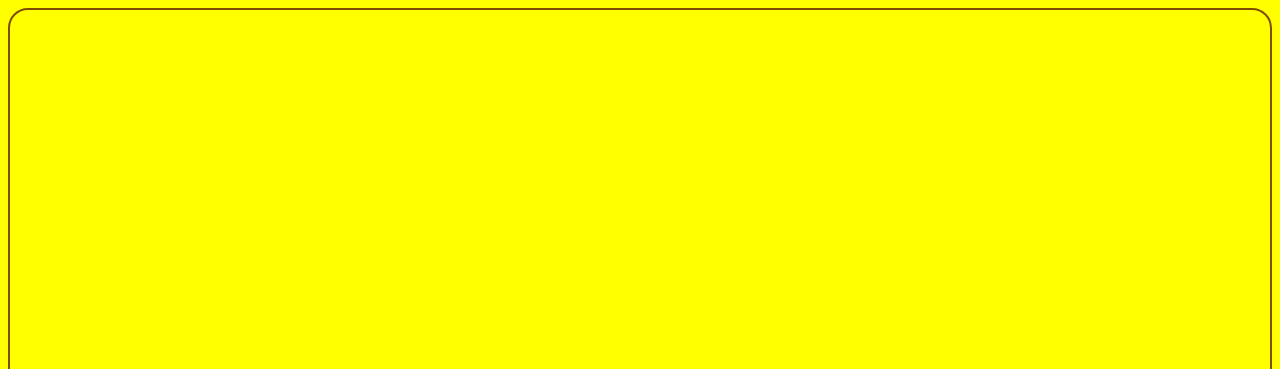
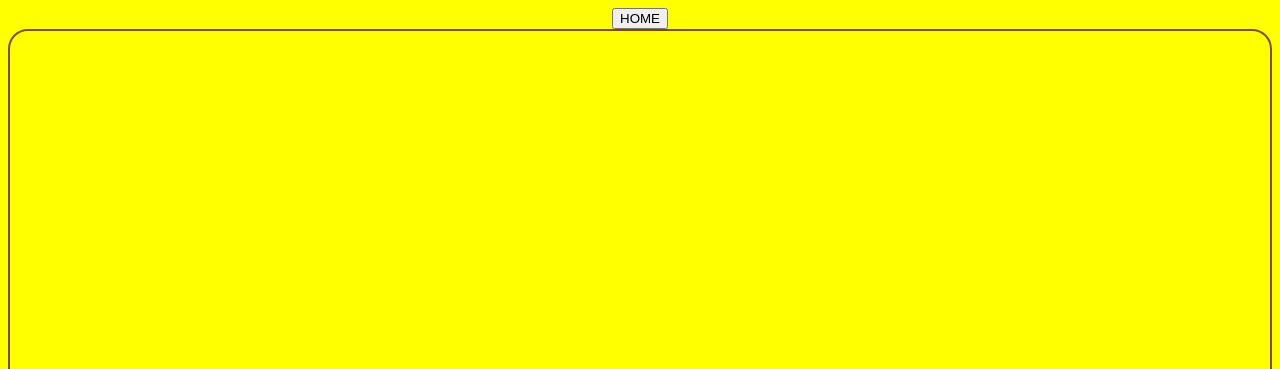
Before and after one commit to ashok123400/ashok1234, a plain HTML site: page index.html in a window 1280 px wide. Shown: the top 369 px of the page. Drawn offline with Linux system fonts and the light colour scheme.

Commit message:
Update index.html

```diff
--- a/index.html
+++ b/index.html
@@ -30,6 +30,8 @@
         } </style>
     </head>
     <body bgcolor="yellow" style="color:white;" >
+        <center>
+            <a href="home.html"><button>HOME</button></a>        </center>
         <nav class="container">
             <center >
                 <table style="background-image:url('image3.jpg');">
```
